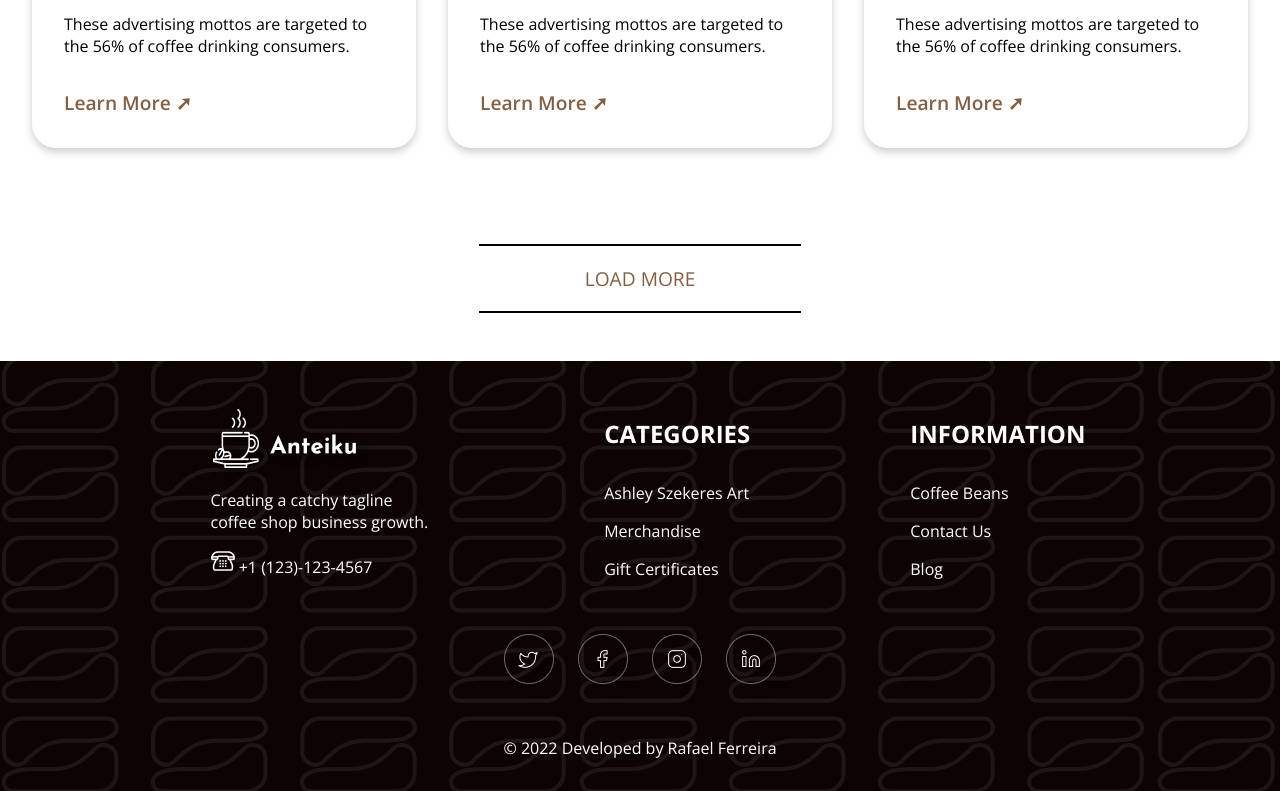
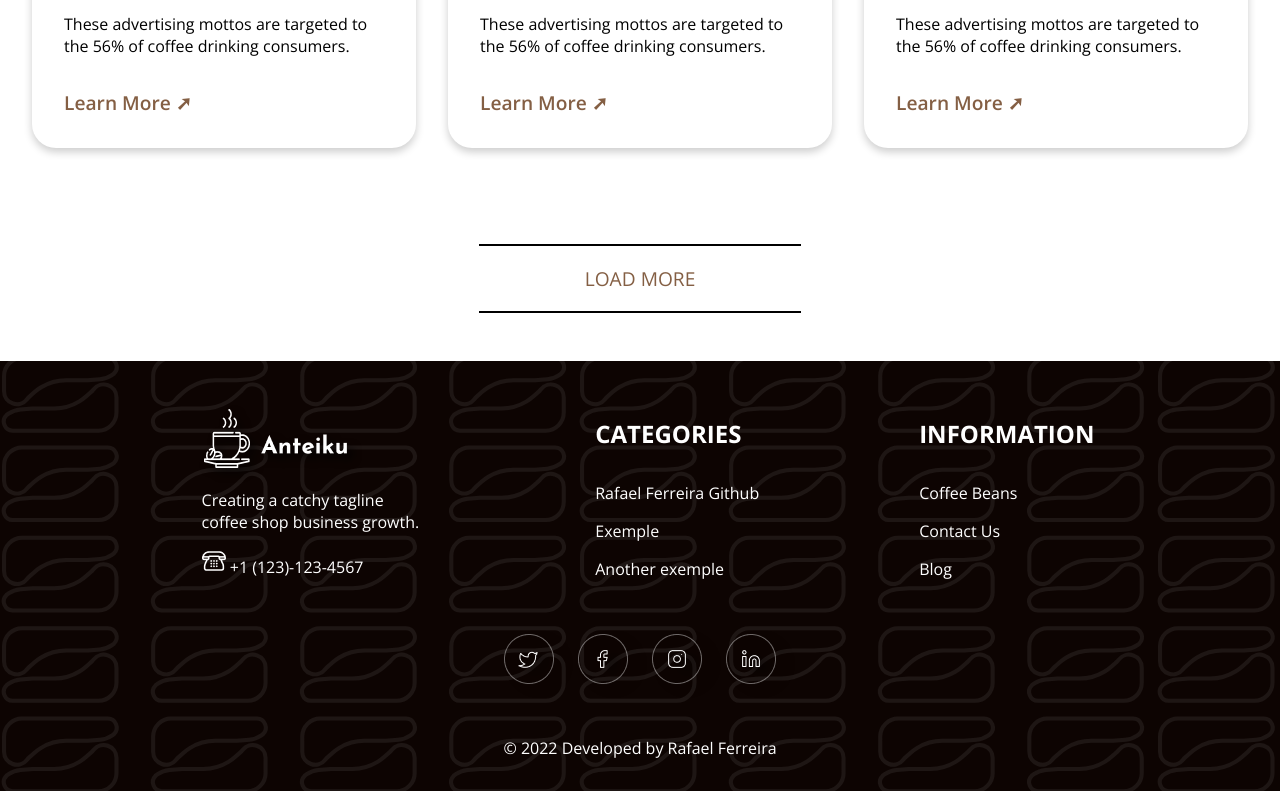
Before and after one commit to rafaelFerreiraa/AnteikuCofeshop, a plain HTML site: page index.html in a window 1280 px wide. Shown: the part 3887-4678 px from the top of the page. Drawn offline with nearby package versions, Linux system fonts and the light colour scheme.

Commit message:
Update index.html

```diff
--- a/index.html
+++ b/index.html
@@ -216,9 +216,9 @@
                    <h4>Categories</h4>
                 </div>
                 <div class="cat-items">
-                <a href="https://github.com/rafaelFerreiraa">Ashley Szekeres Art</a>
-                <a href="https://github.com/rafaelFerreiraa">Merchandise</a>
-                <a href="https://github.com/rafaelFerreiraa">Gift Certificates</a>
+                <a href="https://github.com/rafaelFerreiraa">Rafael Ferreira Github</a>
+                <a href="https://github.com/rafaelFerreiraa">Exemple</a>
+                <a href="https://github.com/rafaelFerreiraa">Another exemple</a>
                 </div>
             </div>
 
```
